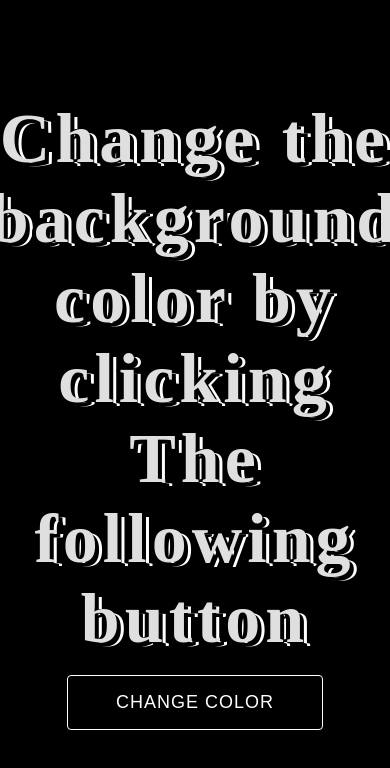
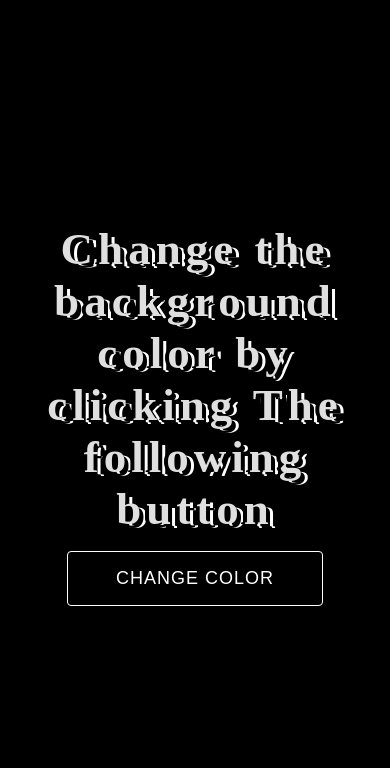
Before and after one commit to alamshuvo/generate-rgb-color-by-clicking, a plain HTML site: page index.html in a window 390 px wide. Drawn offline with Linux system fonts and the light colour scheme.

Commit message:
responsive

```diff
--- a/style.css
+++ b/style.css
@@ -48,3 +48,22 @@ h1{
         7px 4px 0 #fff;
         text-align: center;
 }
+@media  (max-width: 600px) {
+    body{
+        font-size: 20px;
+        width: 100%;
+    }
+    h1{
+        font-size: 45px;
+        font-weight: bold;
+        color: #dfdfdf;
+        /* text-align: center; */
+        letter-spacing: 5px;
+        text-shadow: 4px 4px 0px #000,
+            -4px 0 0px #000,
+            7px 4px 0 #fff;
+            text-align: center;
+
+    }
+
+}
```
